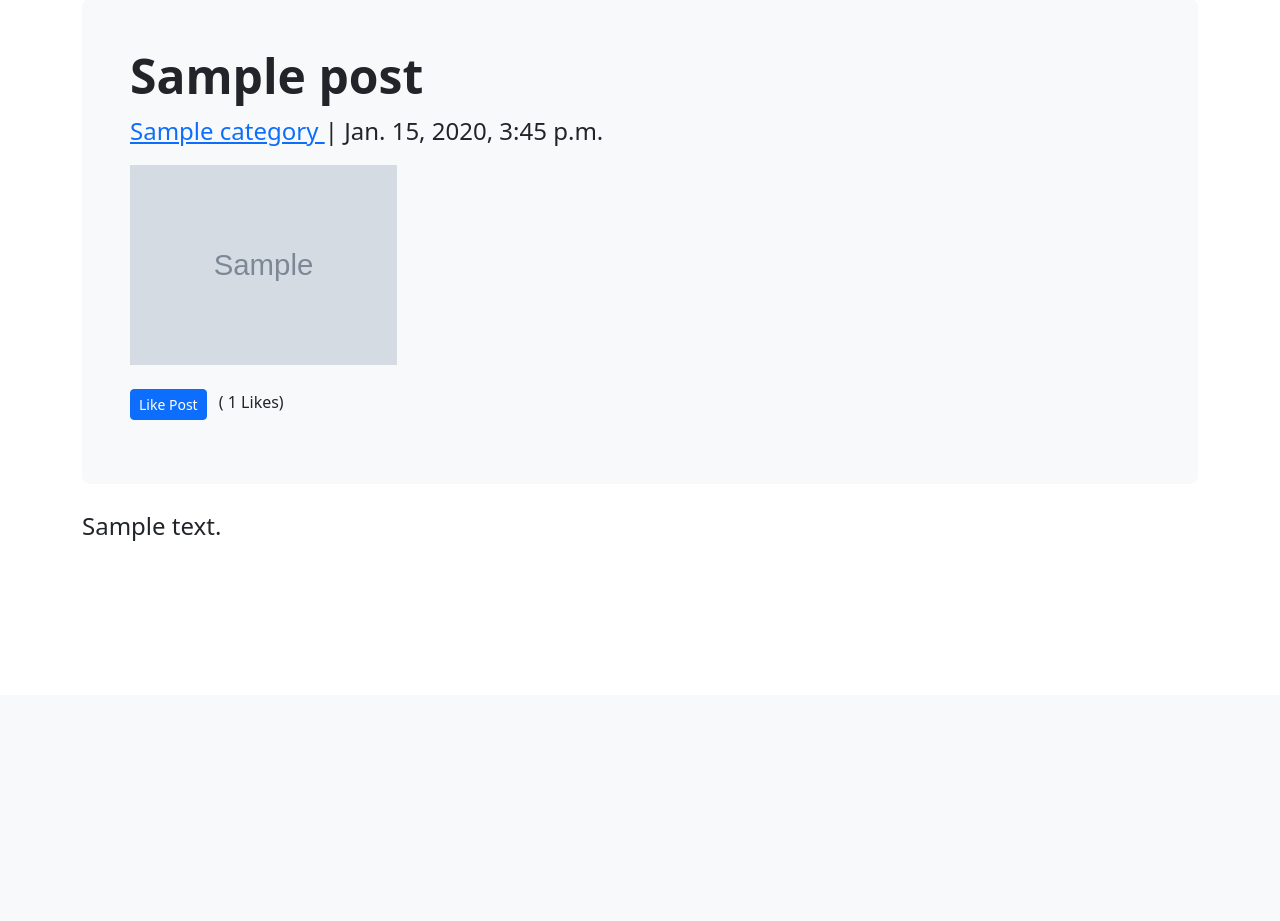
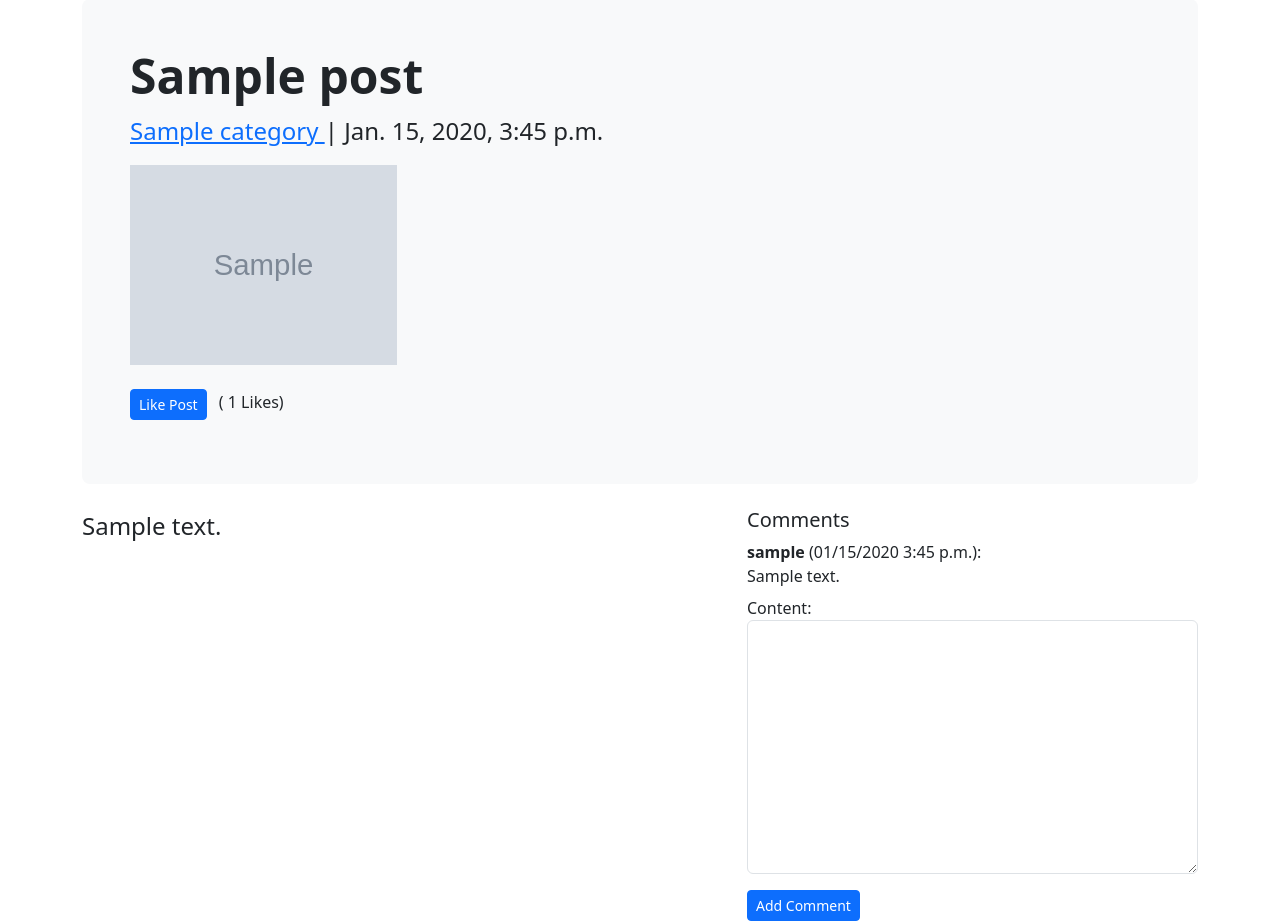
Before and after one commit to ritiSinke/crm2, a Django app: page /post-details/1/ in a window 1280 px wide. Shown: the part 105-1026 px from the top of the page. Before the commit the page ends 646 px from the top, so only its background shows below. Run offline with Django 5.2, Linux system fonts and the light colour scheme; a user stored in the database is signed in; tables that the repository leaves empty hold one stand-in row (values such as "Sample post"); grey boxes marked "Sample" are stand-in pictures.

Commit message:
Comment section addition

```diff
--- a/post/forms.py
+++ b/post/forms.py
@@ -14,3 +14,13 @@ class PostForm(forms.ModelForm):
         super().__init__(*args, **kwargs)
         for field_name,field in self.fields.items():
             field.widget.attrs['class']='form-control'
+
+class CommentForm(forms.ModelForm):
+    class Meta:
+        model = Post
+        fields = ['content']
+
+    def __init__(self, *args, **kwargs):
+        super().__init__(*args, **kwargs)
+        for field_name,field in self.fields.items():
+            field.widget.attrs['class']='form-control'
--- a/post/models.py
+++ b/post/models.py
@@ -36,3 +36,14 @@ class PostLike(models.Model):
     reader= models.ForeignKey(User, on_delete=models.CASCADE)
     post = models.ForeignKey(Post, on_delete=models.CASCADE)
     like_count = models.PositiveIntegerField(null=True, editable=True, default=0)
+
+
+
+class Comment(models.Model):
+    post = models.ForeignKey(Post, on_delete=models.CASCADE,related_name='comments')
+    author = models.ForeignKey(User, on_delete=models.CASCADE)
+    content = models.TextField()
+    date_posted = models.DateTimeField(auto_now_add=True)
+
+    def __str__(self):
+        return f"{self.author.username} - {self.content[:20]}"
--- a/post/views.py
+++ b/post/views.py
@@ -10,7 +10,7 @@ from django.urls import reverse_lazy
 from django.http import JsonResponse
 from django.contrib.auth.models import User
 from django.shortcuts import get_object_or_404
-
+from .forms import CommentForm
 # Create your views here.
 
 
@@ -98,8 +98,36 @@ def delete_post(request,pk):
 def post_details(request,pk):
     post = Post.objects.get(pk=pk)
     likecount= PostLike.objects.filter(post=post).count()
-    context ={ 'post': post, 'like_count': likecount}
-    return render (request, 'post/post_details.html',context)
+    comments = post.comments.all().order_by('-date_posted')
+    form=CommentForm()
+
+    if request.method == 'POST':
+        if request.user.is_authenticated:
+            form = CommentForm(request.POST)
+            if form.is_valid():
+                comment = form.save(commit=False)
+                comment.author = request.user  # This sets the comment's author to the logged-in user
+
+                comment.post = post
+                comment.save()
+                return redirect('post-details', pk=post.pk)
+            else:
+            # Optionally, show a message or redirect to login
+                print(form.errors)
+                return redirect('login')
+        else:
+            form=CommentForm()
+            messages.warning(request, "You must be logged in to comment")
+
+    context = {
+        'post': post,
+        'comments': comments,
+        'like_count': likecount,
+        'form': form,
+    }
+    return render(request, 'post/post_details.html', context)
+    # context ={ 'post': post, 'like_count': likecount}
+    # return render (request, 'post/post_details.html',context)
 
 
 
--- a/templates/post/post_details.html
+++ b/templates/post/post_details.html
@@ -40,9 +40,36 @@
 
     </div>
 
-    <div >
-        <p class="col-md-8 fs-4"> {{post.content}} </p>
+    <div  class="row">
+        <div class="col-md-7">
+
+            <p class="col-md-8 fs-4"> {{post.content}} </p>
+        </div>
+
+        <div class="col-md-5">
+            <h5>Comments</h5>
+            {% for comment in comments %}
+                <div class="mb-2">
+                    <strong>{{ comment.author.username }}</strong> ({{ comment.date_posted|date:"SHORT_DATETIME_FORMAT" }}):<br>
+                    {{ comment.content }}
+                </div>
+            {% empty %}
+            <p>No comments yet.</p>
+             {% endfor %}
+
+        {% if user.is_authenticated %}
+            <form method="POST">
+                {% csrf_token %}
+                {{ form.as_p }}
+                <button class="btn btn-primary btn-sm" type="submit">Add Comment</button>
+            </form>
+        {% else %}
+            <p><a href="{% url 'login' %}">Login</a> to comment.</p>
+        {% endif %}
     </div>
+
+    </div>
+
 
     <script>
         document.getElementById('likes-count').onclick = function(event) {
```
Also changed, not shown: accounts/views.py (line endings or trailing spaces), post/migrations/0006_comment.py (added), post/migrations/0007_alter_comment_post.py (added).
